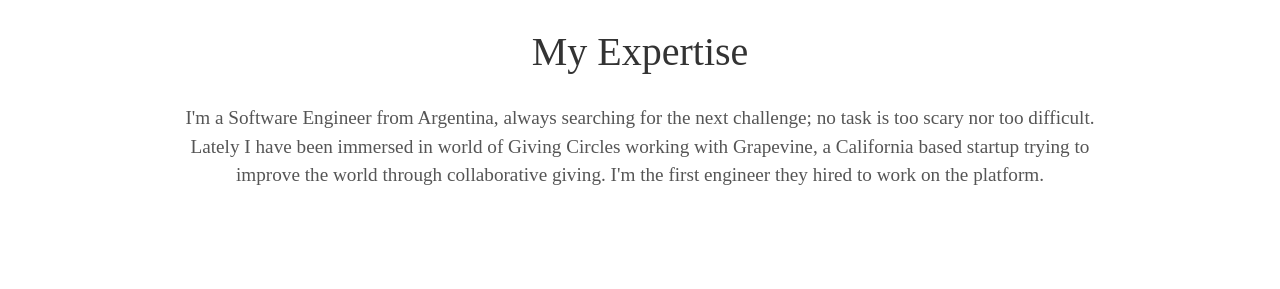
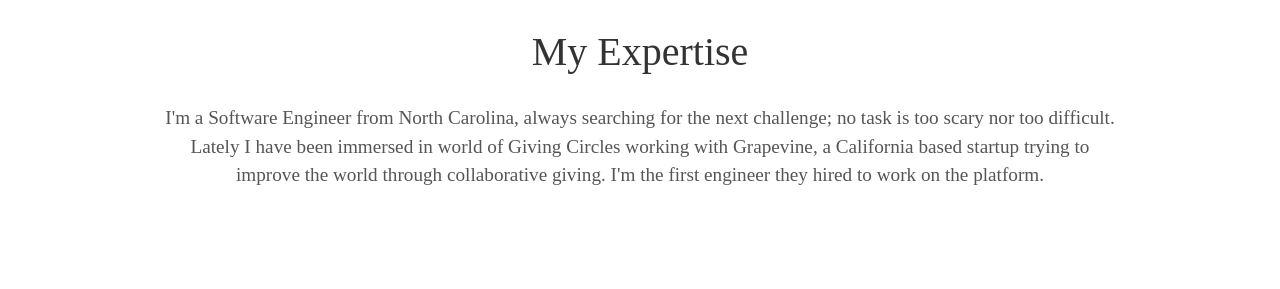
Before and after one commit to ethye/pleasant-celery-99239, a Jekyll site: the page built from index.html, in a window 1280 px wide. Shown: the part 953-1242 px from the top of the page. Built offline with Jekyll 4.4.1, drawn with Linux system fonts in a browser that asks for light colours; some web fonts are replaced.

Commit message:
_config.yml: changed

```diff
--- a/_config.yml
+++ b/_config.yml
@@ -2,7 +2,7 @@ title: Mauricio Urraco
 description: Jekyll Theme Minimal Resume
 username: ethy
 user_description: >-
-  I'm a Software Engineer from Argentina, always searching for the next
+  I'm a Software Engineer from North Carolina, always searching for the next
   challenge; no task is too scary nor too difficult. Lately I have been immersed
   in world of Giving Circles working with Grapevine, a California based startup
   trying to improve the world through collaborative giving. I'm the first
```
